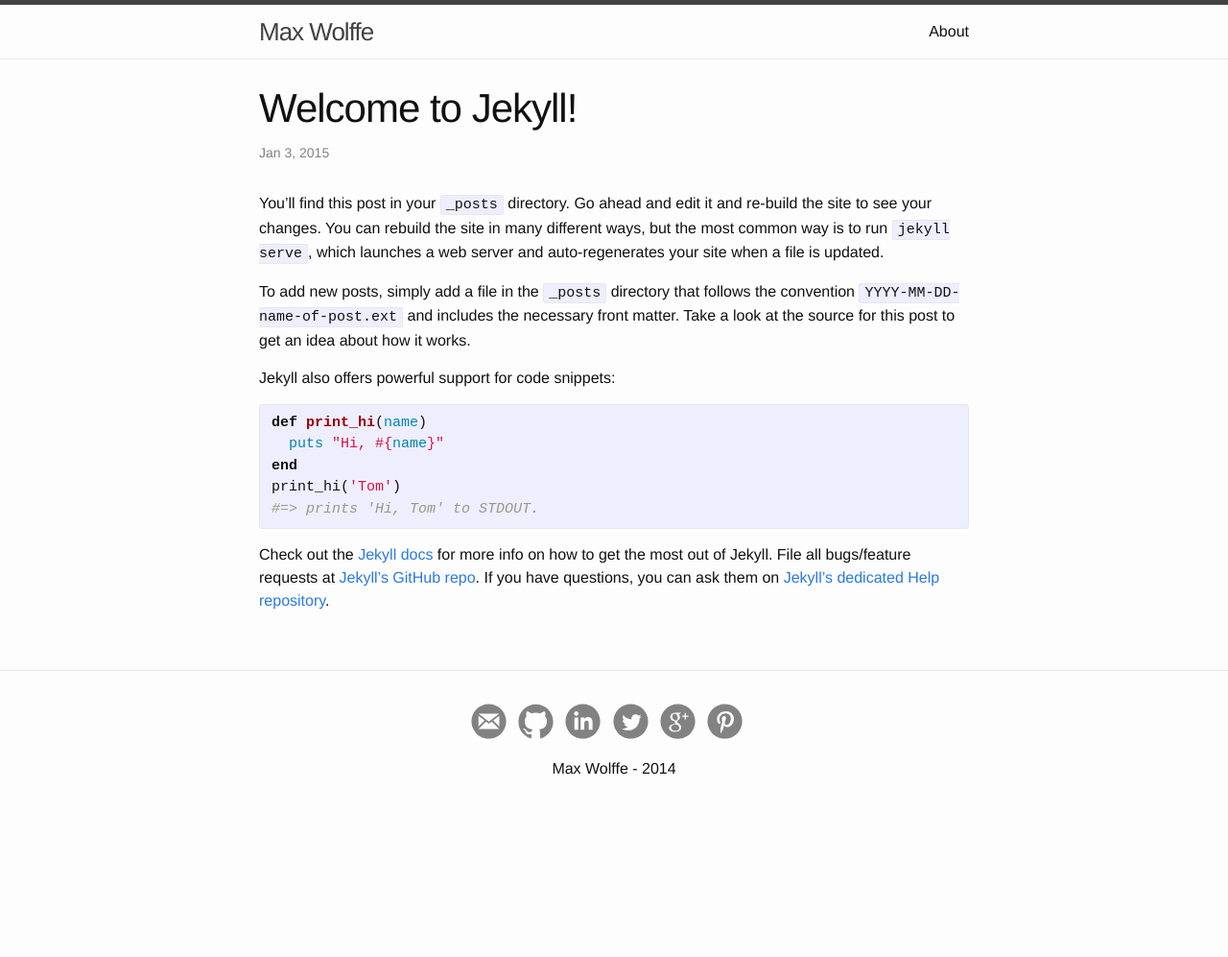
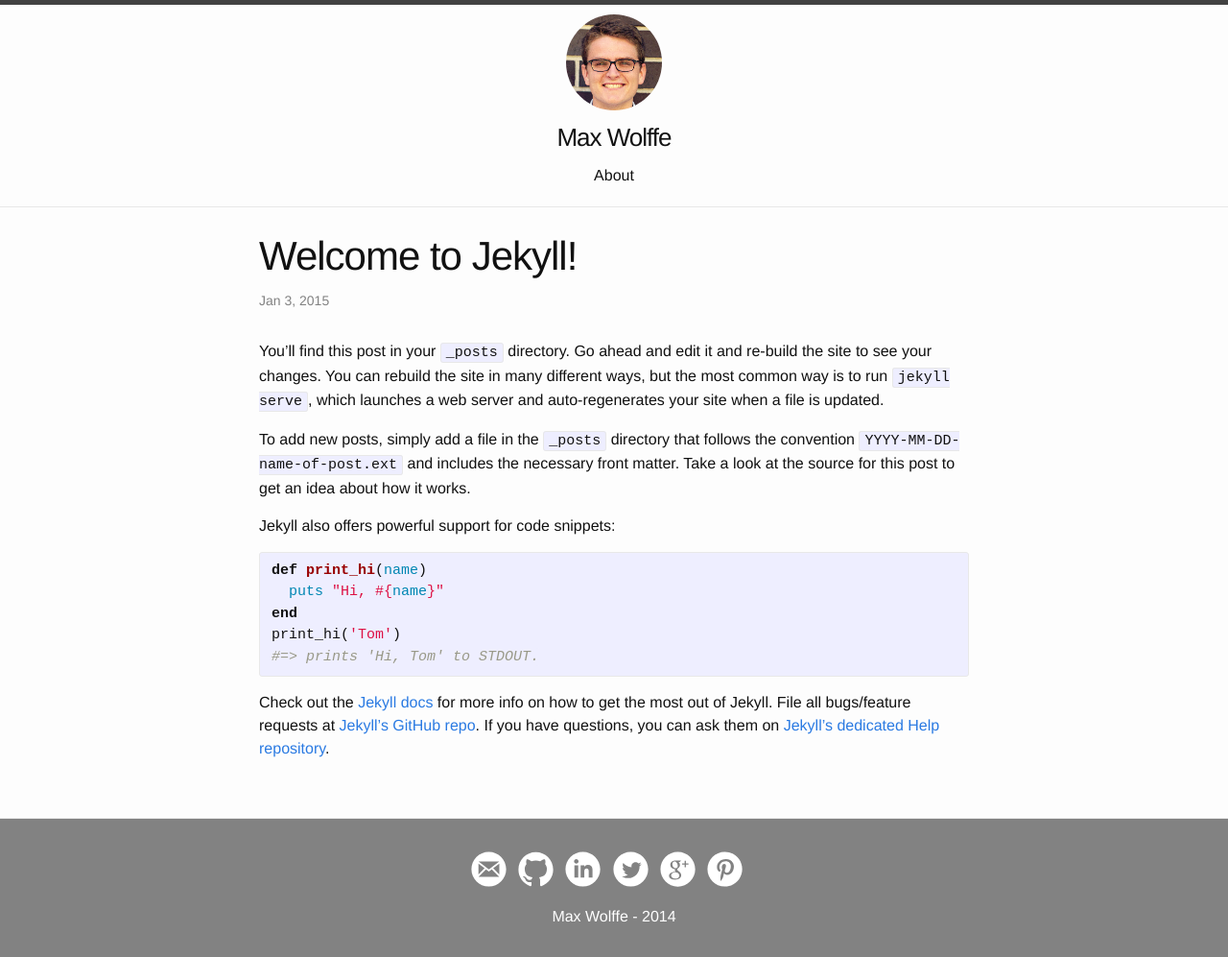
Before and after one commit to maxwolffe/maxwolffe.github.io, a Jekyll site: the page built from _posts/2015-01-03-welcome-to-jekyll.markdown, in a window 1280 px wide. Shown: the whole page at 96% size. Built offline with Jekyll 4.4.1, drawn with Linux system fonts in a browser that asks for light colours; before the commit the page ends 900 px from its top, so only the background shows below that.

Commit message:
change header styling

```diff
--- a/_includes/head.html
+++ b/_includes/head.html
@@ -6,7 +6,7 @@
   <title>{% if page.title %}{{ page.title }}{% else %}{{ site.title }}{% endif %}</title>
   <meta name="description" content="{% if page.excerpt %}{{ page.excerpt | strip_html | strip_newlines | truncate: 160 }}{% else %}{{ site.description }}{% endif %}">
 
-  <link rel="stylesheet" href="{{ "/assests/css/main.css" | prepend: site.baseurl }}">
+  <link rel="stylesheet" href="{{ "/assets/css/main.css" | prepend: site.baseurl }}">
   <link rel="canonical" href="{{ page.url | replace:'index.html','' | prepend: site.baseurl | prepend: site.url }}">
   <link rel="alternate" type="application/rss+xml" title="{{ site.title }}" href="{{ "/feed.xml" | prepend: site.baseurl | prepend: site.url }}" />
 </head>
--- a/_includes/header.html
+++ b/_includes/header.html
@@ -1,9 +1,13 @@
 <header class="site-header">
 
   <div class="wrapper">
+    <div id="max-face"></div>
 
+    <div class="menu-bar">
     <a class="site-title" href="{{ site.baseurl }}/">{{ site.title }}</a>
+    </div>
 
+    <div class="menu-bar">
     <nav class="site-nav">
       <a href="#" class="menu-icon">
         <svg viewBox="0 0 18 15">
@@ -12,7 +16,7 @@
           <path fill="#424242" d="M18,13.516C18,14.335,17.335,15,16.516,15H1.484C0.665,15,0,14.335,0,13.516l0,0 c0-0.82,0.665-1.484,1.484-1.484h15.031C17.335,12.031,18,12.696,18,13.516L18,13.516z"/>
         </svg>
       </a>
-
+      <div>
       <div class="trigger">
         {% for page in site.pages %}
           {% if page.title %}
@@ -20,8 +24,6 @@
           {% endif %}
         {% endfor %}
       </div>
+      </div>
     </nav>
-
-  </div>
-
 </header>
--- a/_sass/_base.scss
+++ b/_sass/_base.scss
@@ -197,7 +197,7 @@
         vertical-align: middle;
 
         path {
-            fill: $grey-color;
+            fill: $white;
         }
     }
 }
@@ -250,3 +250,27 @@
         }
     }
 }
+
+/**
+*  Custom Styling
+*/
+
+#max-face {
+    background-image: url(../images/max_face.jpg);
+    background-repeat: no-repeat;
+    background-size: cover;
+    background-position: 50%;
+    border-radius: 50%;
+    width: 100px;
+    height: 100px;
+    margin: 10px auto 0px auto;
+}
+
+.menu-bar {
+    float: center;
+    text-align: center;
+}
+
+.trigger {
+    margin-bottom: 20px;
+}
--- a/_sass/_layout.scss
+++ b/_sass/_layout.scss
@@ -5,6 +5,9 @@
     border-top: 5px solid $grey-color-dark;
     border-bottom: 1px solid $grey-color-light;
     min-height: 56px;
+    background-color: $background-color;
+
+    float: center;
 
     // Positioning context for the mobile navigation icon
     position: relative;
@@ -14,18 +17,17 @@
     font-size: 26px;
     line-height: 56px;
     letter-spacing: -1px;
-    margin-bottom: 0;
-    float: left;
+    margin: 0 auto;
 
     &,
     &:visited {
-        color: $grey-color-dark;
+        color: $text-color;
     }
 }
 
 .site-nav {
-    float: right;
-    line-height: 56px;
+    float: center;
+    line-height: 0px;
 
     .menu-icon {
         display: none;
@@ -70,6 +72,7 @@
         }
 
         .trigger {
+            margin-bottom: 20px;
             clear: both;
             display: none;
         }
@@ -92,6 +95,8 @@
  */
 .site-footer {
     border-top: 1px solid $grey-color-light;
+    color: $white;
+    background: $grey-color;
     padding: $spacing-unit 0;
 }
 
@@ -115,7 +120,7 @@
 
 .footer-col-wrapper {
     font-size: 15px;
-    color: $grey-color;
+    color: $white;
     margin-left: -$spacing-unit / 2;
     @extend %clearfix;
 }
@@ -143,6 +148,7 @@
 
 .footer-sign-off {
     margin: 0 auto;
+    color: $white;
     text-align: center;
 }
 
--- a/assests/css/main.scss
+++ b/assets/css/main.scss
@@ -27,6 +27,14 @@
 $linkedin-blue:    #007bb6;
 $pinterest-red:    #cb2027;
 $github-black:     #000000;
+
+//Main Coloring
+$white:            #ffffff;
+$max-light-blue:   #cad9e3;
+$max-dark-blue:    #3b4261;
+$max-medium-blue:  #7d9cb8;
+$max-dark-grey:    #c2b9b3;
+$max-light-grey:   #e6e2df;
 
 
 // Width of the content area
```
Also changed, not shown: index.md (+10 -1 lines), assets/images/max_face.jpg (added), 1 other file.
